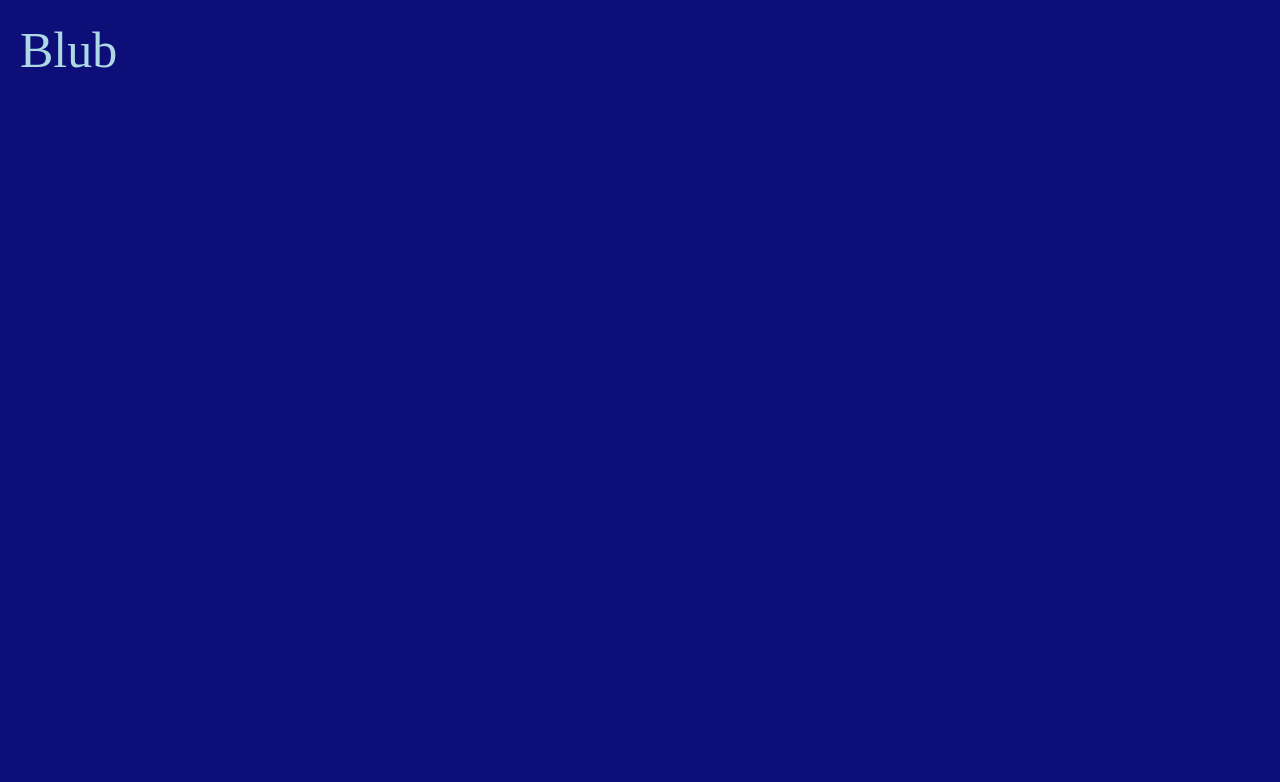
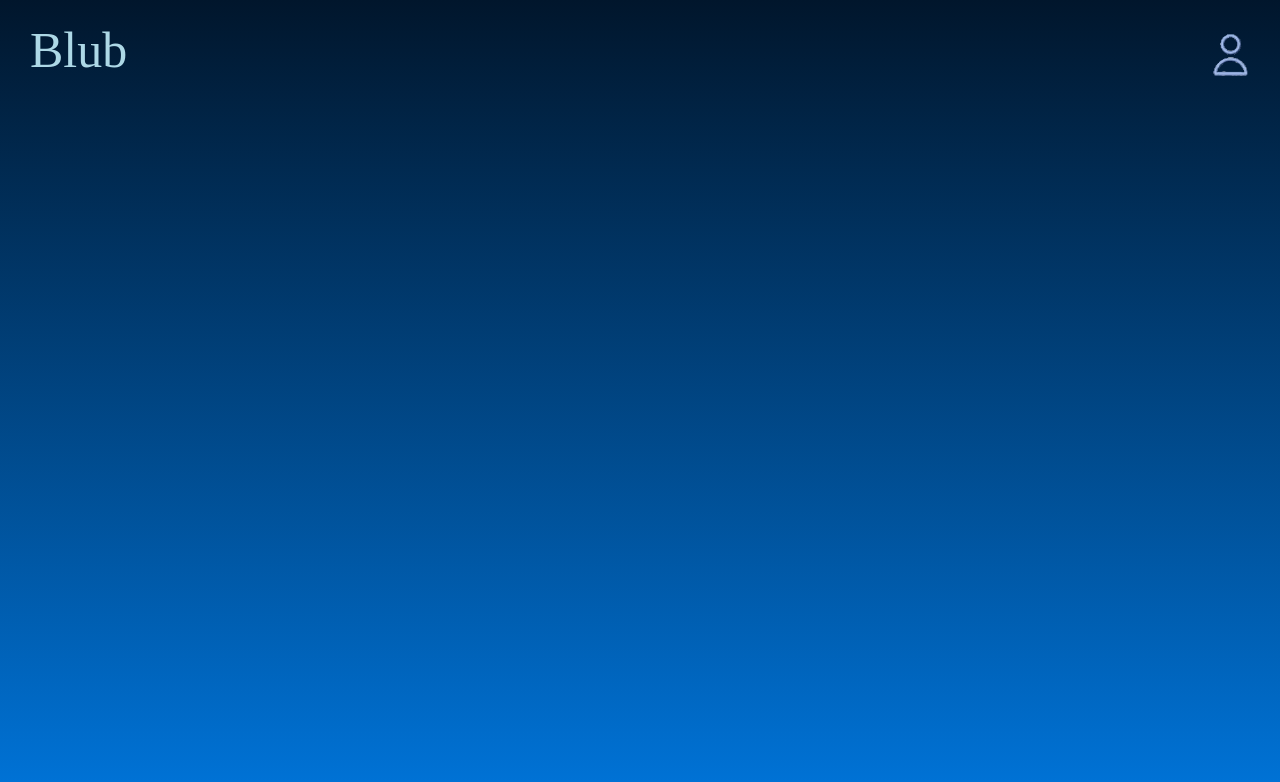
Before and after one commit to Blub-szakDolgozat/blub-szakdolgozat_frontend, a React (Create React App) app: page / in a window 1280 px wide. Shown: the top 782 px of the page. Built offline with nearby package versions, Linux system fonts and the light colour scheme.

Commit message:
profil kép behelyezése, és css szépítése

```diff
--- a/src/App.css
+++ b/src/App.css
@@ -1,14 +1,16 @@
-*{
-  background-color: rgb(14, 14, 120);
+.App {
+  height: 100vh; /* Az oldal kitöltése a teljes ablakmagasságban */
+  background: #02172c; /* Alapszín (sötétkék) */
+  background: linear-gradient(to bottom, #01162c, #0074d9); /* Átmenet modern böngészőkhöz */
+  color: white; /* A szöveg jól látható legyen */
 }
-
 
 .App-header {
   min-height: 10vh;
   display: flex;
-  flex-direction: column;
-  padding:20px;
-  justify-content: center;
+  align-items: center;
+  padding: 20px 30px;
+  justify-content: space-between;
   font-size: calc(10px + 2vmin);
   color: lightblue;
   font-family: 'Times New Roman', Times, serif;
@@ -18,3 +20,8 @@
   text-align: left;
   font-size: 50px ;
 }
+
+.App-header img {
+  width: 40px;
+  height: auto;
+}
--- a/src/App.js
+++ b/src/App.js
@@ -1,13 +1,22 @@
-import logo from './logo.svg';
+import React from 'react';
 import './App.css';
 
 function App() {
   return (
+
     <div className="App">
       <header className="App-header">
           <h1>Blub</h1>
+          <div>
+        <img
+          src="/kepek/Fiokikon.png"
+          alt="ikon"
+        />
+          </div>
+
       </header>
     </div>
+
   );
 }
 
```
Also changed, not shown: src/pages/Profil.js (added, +9 -0 lines), public/kepek/Fiokikon.png (added), 1 other file (tests, documents, lock files or other folders).
